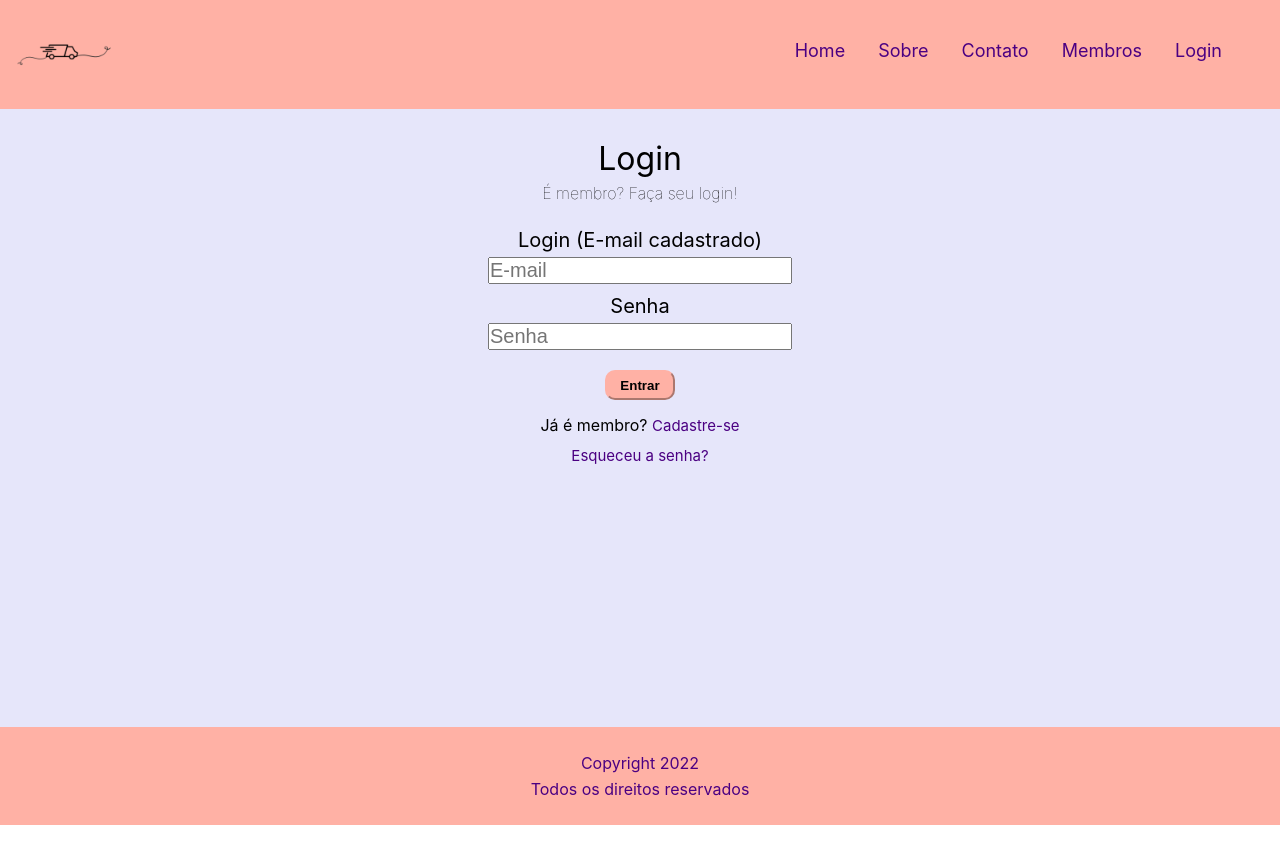
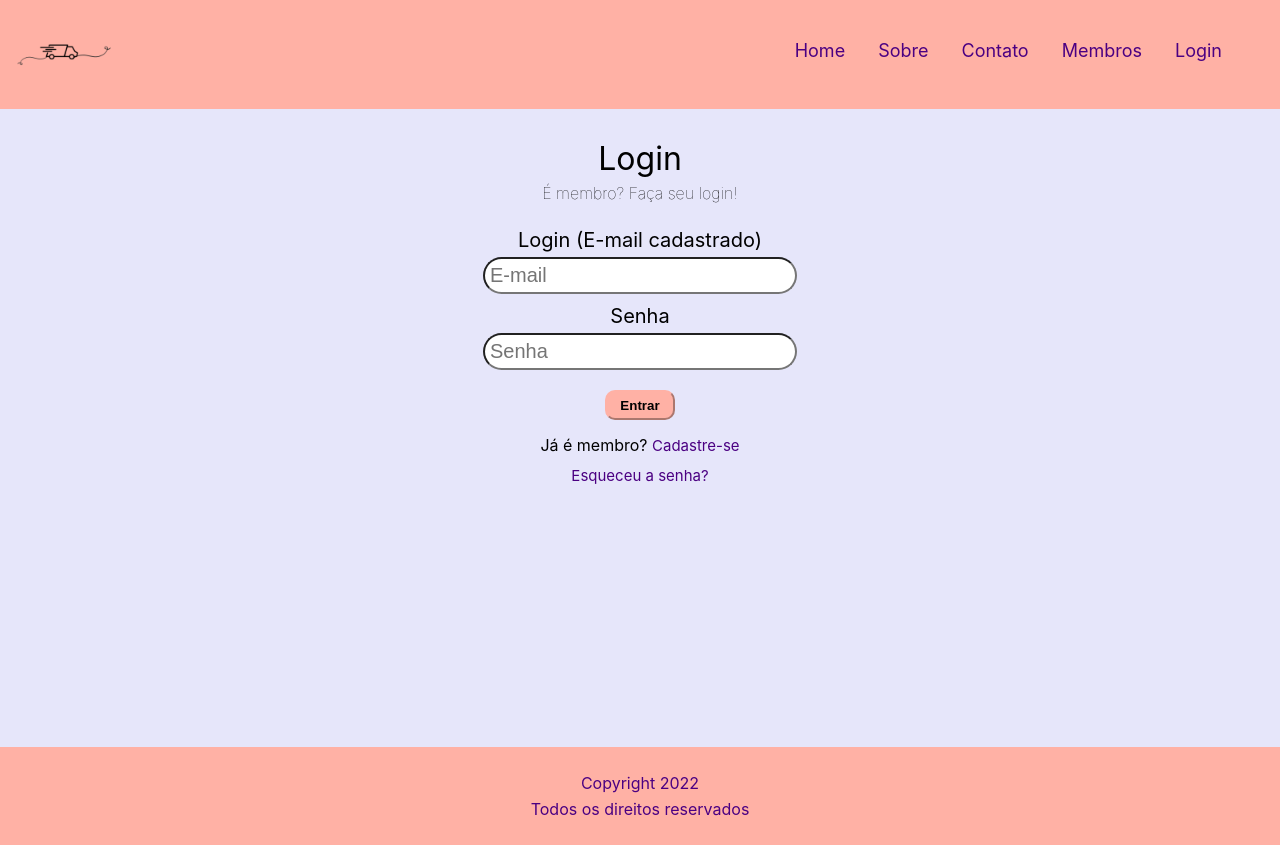
Before and after one commit to MarianaSiano/MoverLogisticaJrConsultoria, a React (Create React App) app: page /login in a window 1280 px wide. Built offline with nearby package versions, Linux system fonts and the light colour scheme.

Commit message:
Atualizando inputs

```diff
--- a/src/views/pages/css/Login.css
+++ b/src/views/pages/css/Login.css
@@ -5,6 +5,8 @@
 .Login input {
     font-size: 20px;
     width: 300px;
+    border-radius: 25px;
+    padding: 5px;
 }
 
 .Login p {
--- a/src/views/pages/css/Senha.css
+++ b/src/views/pages/css/Senha.css
@@ -1,6 +1,8 @@
 .Senha input {
     font-size: 20px;
     width: 400px;
+    border-radius: 25px;
+    padding: 5px;
 }
 
 .Senha p {
```
